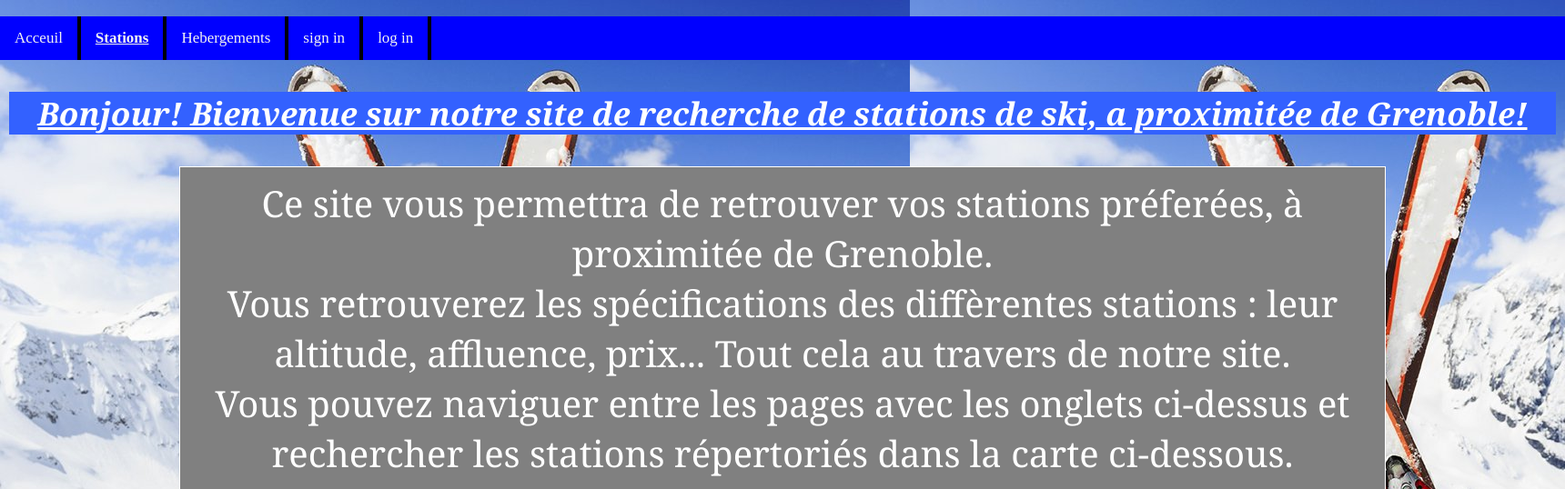
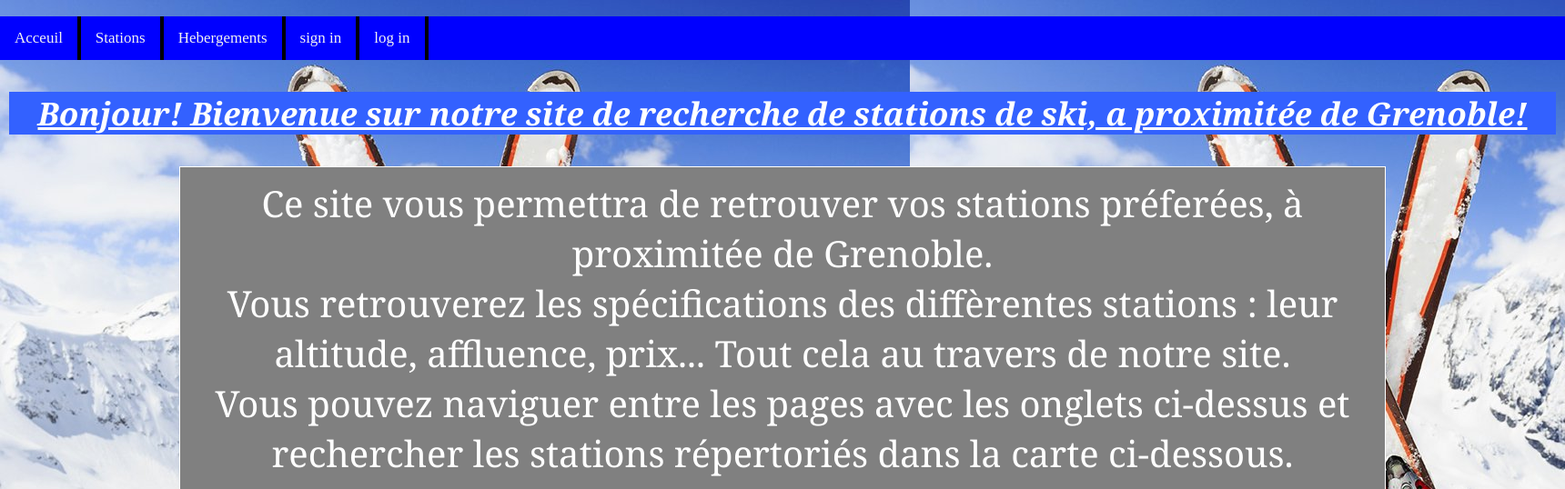
Before and after one commit to igordidier/projet-web, a PHP site: page /index.php in a window 1720 px wide. Shown: the top 538 px of the page at 91% size. Run offline with PHP 8.4, Linux system fonts and the light colour scheme.

Commit message:
Bug Station souligné enlevé

```diff
--- a/head.php
+++ b/head.php
@@ -4,7 +4,7 @@ include('server.php');
 <div class="topnav">
  <h1 id ="haut-de-page"></h1>
 <a href="index.php">Acceuil</a>
-<a href="station.php"><b><strong><span style="text-decoration: underline;">Stations</span></strong></b></a>
+<a href="station.php"><span>Stations</span></a>
 <a href="hebergement.php">Hebergements</a>
 
 <div class="sign">
```
